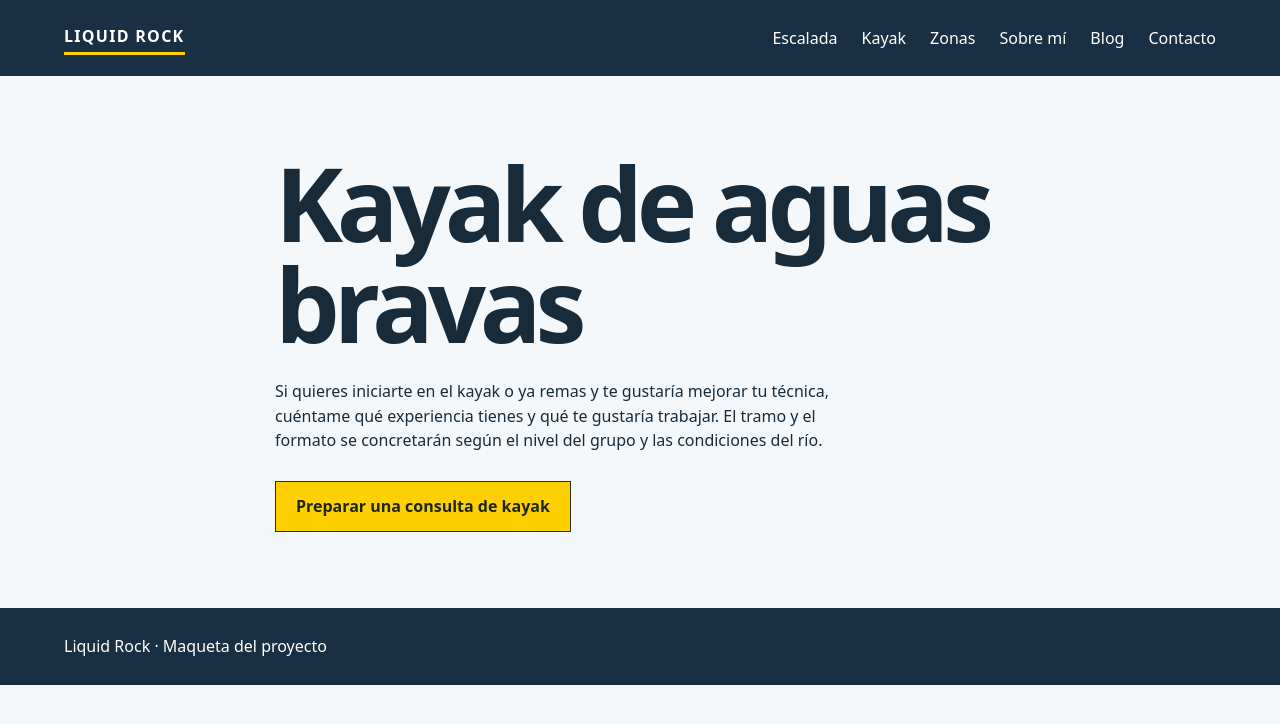
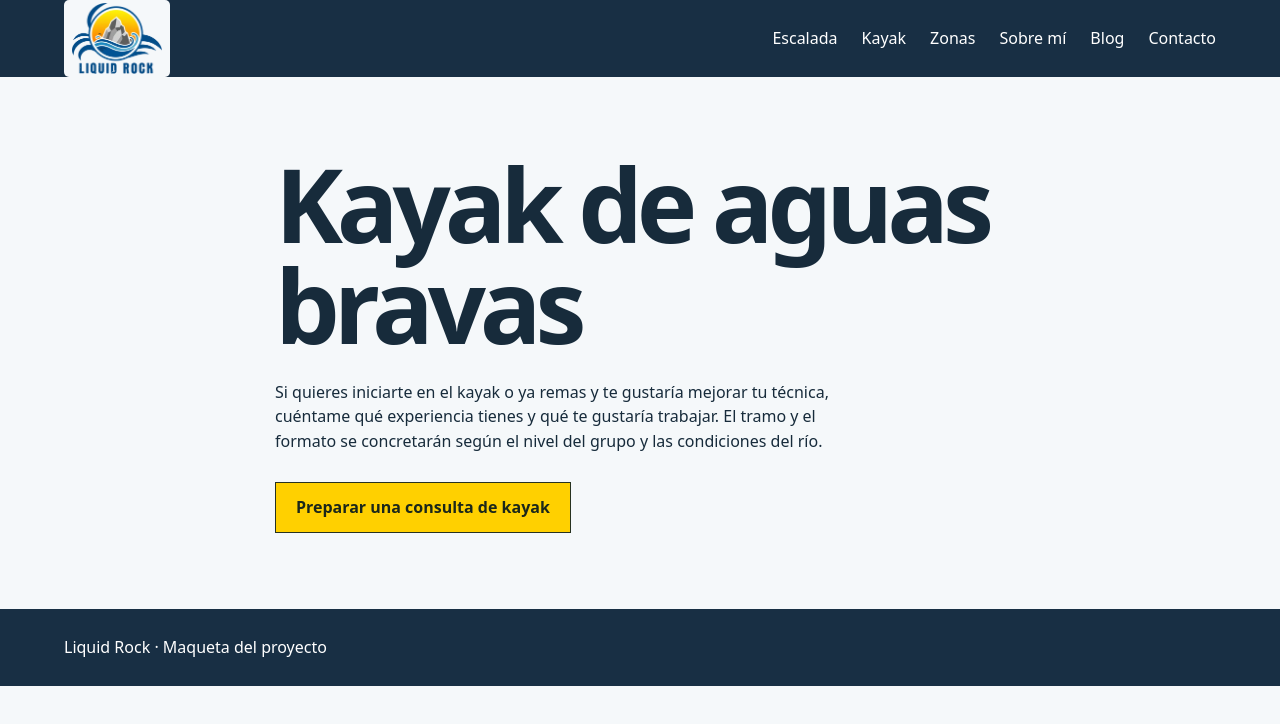
Before and after one commit to packrafting-cat/liquid_rock, a plain HTML site: page dist/kayak/index.html in a window 1280 px wide. Drawn offline with Linux system fonts and the light colour scheme.

Commit message:
Incorporar el logotipo y los iconos de Liquid Rock

```diff
--- a/dist/estilos.css
+++ b/dist/estilos.css
@@ -25,3 +25,7 @@ section{padding:86px 0}.cards{display:grid;grid-template-columns:repeat(3,1fr);b
 .kayak-band img{width:100%;height:clamp(200px,36vw,340px);object-fit:cover;object-position:center 38%}
 .profile img{border-radius:6px;aspect-ratio:410/455;object-fit:cover}
 #contacto h2{font-size:clamp(2.25rem,5vw,4rem)}
+
+.brand{display:block;padding:3px 8px;border:0;border-radius:5px;background:#f5f8fa;flex:none}
+.brand img{display:block;width:90px;height:auto}
+@media(max-width:680px){.brand img{width:73px}}
--- a/dist/kayak/index.html
+++ b/dist/kayak/index.html
@@ -6,11 +6,14 @@
   <meta name="description" content="Formación en kayak de aguas bravas con Liquid Rock.">
   <meta name="robots" content="noindex">
   <title>Kayak de aguas bravas · Liquid Rock</title>
+  <link rel="icon" href="../favicon.ico" sizes="any">
+  <link rel="icon" type="image/png" sizes="32x32" href="../favicon.png">
+  <link rel="apple-touch-icon" href="../apple-touch-icon.png">
   <link rel="stylesheet" href="../estilos.css">
 </head>
 <body>
 <header><nav class="wrap" aria-label="Navegación principal">
-  <a class="brand" href="../">LIQUID ROCK</a>
+  <a class="brand" href="../"><img src="../logo-liquid-rock.webp" alt="Liquid Rock" width="368" height="290"></a>
   <div class="navlinks">
     <a href="../#actividades">Escalada</a><a href="../kayak/">Kayak</a><a href="../#zonas">Zonas</a><a href="../#sobre-mi">Sobre mí</a><a href="../blog/">Blog</a><a href="../#contacto">Contacto</a>
   </div>
```
Also changed, not shown: dist/blog/index.html (+4 -1 lines), dist/cursos/index.html (+4 -1 lines), dist/escalada-deportiva/index.html (+4 -1 lines), dist/index.html (+4 -1 lines), dist/riglos/index.html (+4 -1 lines), dist/valle-de-benasque/index.html (+4 -1 lines), dist/vias-de-largos/index.html (+4 -1 lines), dist/vias-ferratas/index.html (+4 -1 lines), dist/apple-touch-icon.png (added), dist/favicon.ico (added), dist/favicon.png (added), dist/logo-liquid-rock.webp (added).
